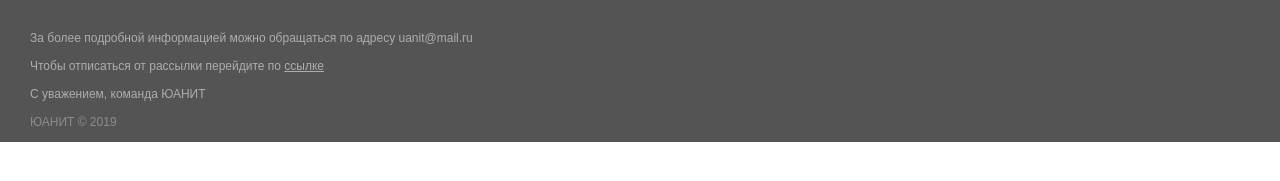
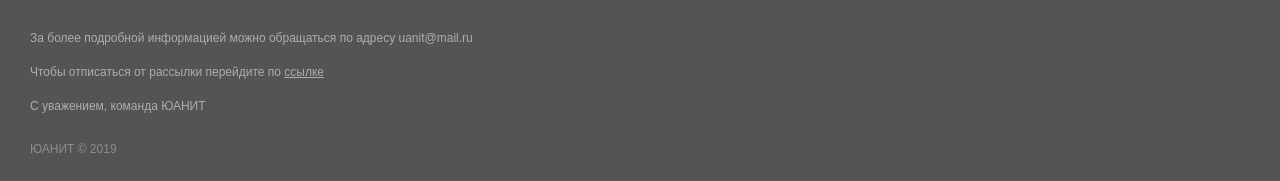
Before and after one commit to Anastasia226/UANIT, a plain HTML site: page index.html in a window 1280 px wide. Shown: the part 1415-1596 px from the top of the page. Before the commit the page ends 1557 px from the top, so only its background shows below. Drawn offline with Linux system fonts and the light colour scheme.

Commit message:
fix footer

```diff
--- a/index.html
+++ b/index.html
@@ -59,9 +59,9 @@
         <tr style=" background-color: #545454; font-family: Arial;font-style: normal;font-weight: normal;font-size: 12px;line-height: 16px; color: #ADADAD;">
             <td colspan="3">
                 <p style="margin: 33px 0 0 30px;">За более подробной информацией можно обращаться по адресу uanit@mail.ru</p>
-                <p style="margin-left: 30px;">Чтобы отписаться от рассылки перейдите по <a href="#" style="color: #ADADAD;"> ссылке </a></p>
-                <p style="margin-left: 30px;">С уважением, команда ЮАНИТ</p>
-                <p style="margin-left: 30px; color:#8D8D8D;">ЮАНИТ &copy; 2019</p>
+                <p style="margin: 18px 0 0 30px;">Чтобы отписаться от рассылки перейдите по <a href="#" style="color: #ADADAD;"> ссылке </a></p>
+                <p style="margin: 18px 0 0 30px;">С уважением, команда ЮАНИТ</p>
+                <p style="margin: 27px 0 24px 30px; color:#8D8D8D;">ЮАНИТ &copy; 2019</p>
             </td>
         </tr>
     </table>
```
